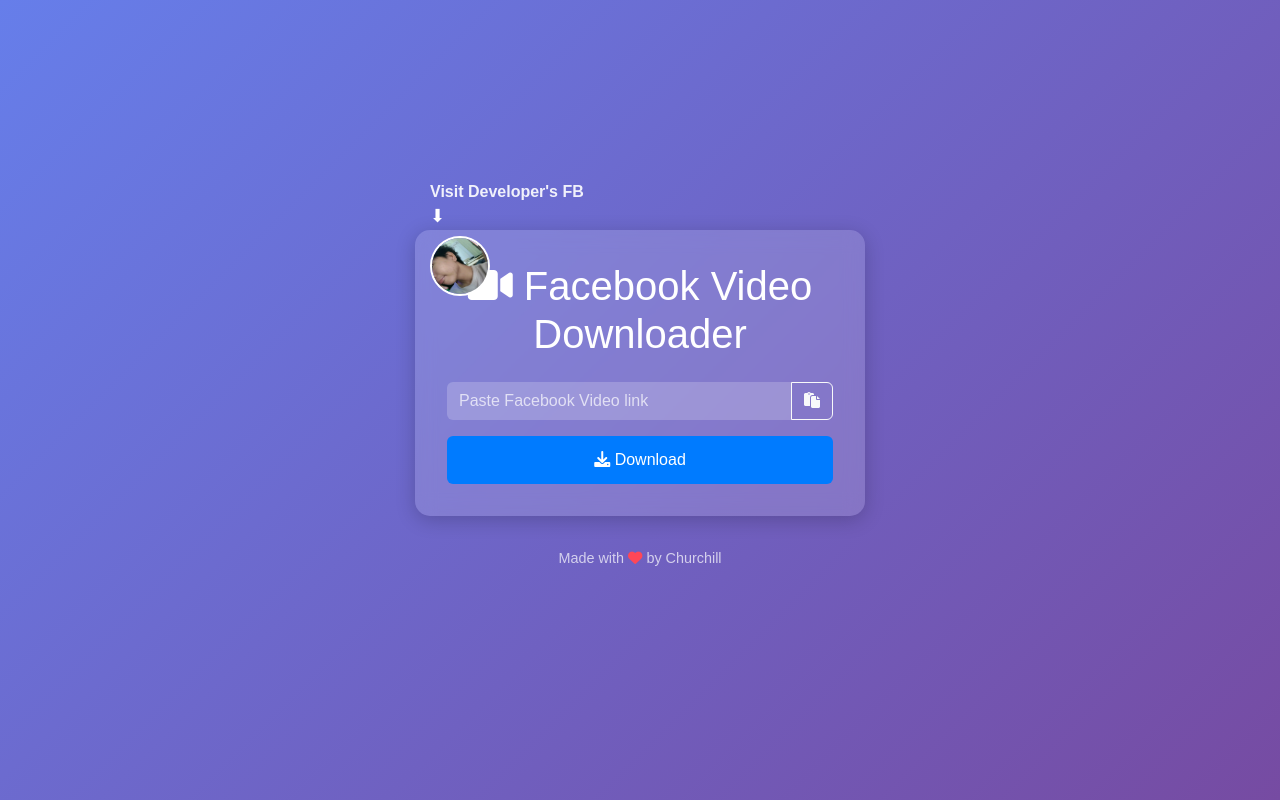
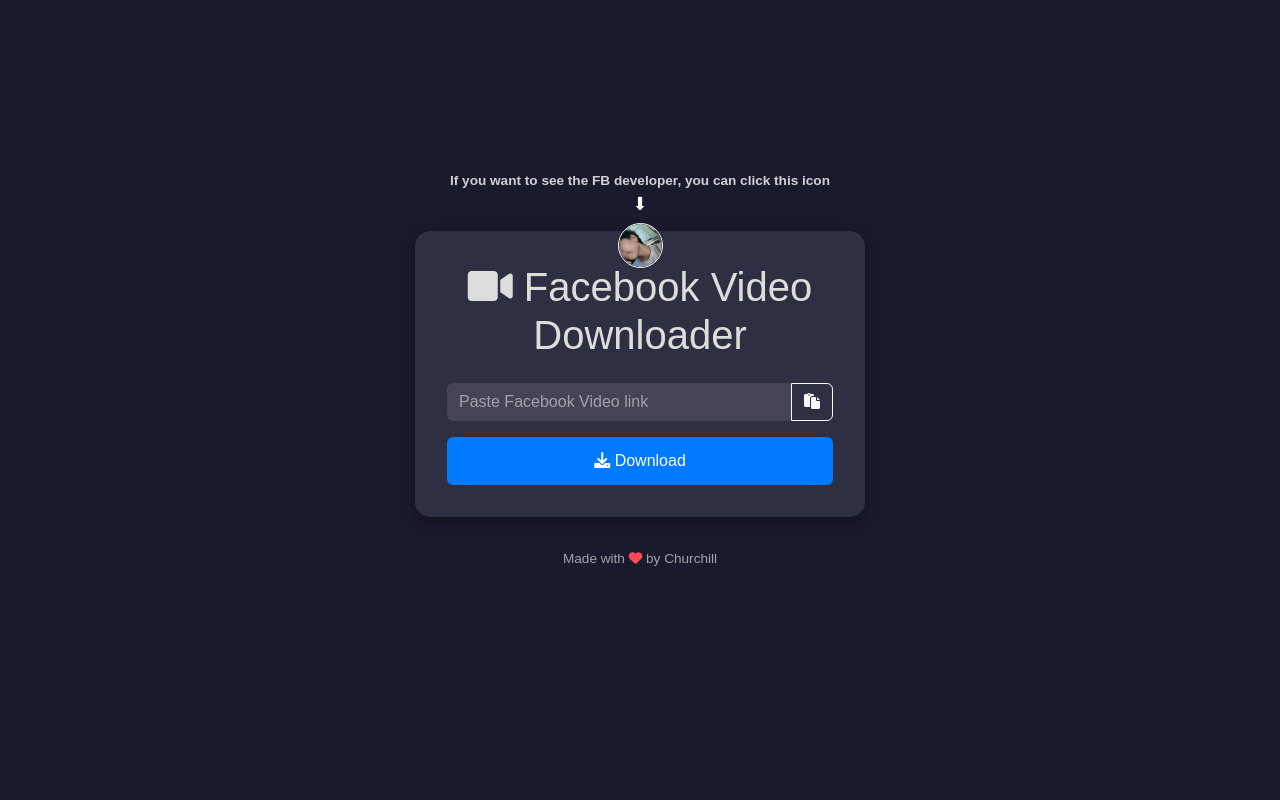
Before and after one commit to Kupalpriv/Fbvideo-downloader, a website: page public/index.html in a window 1280 px wide. Drawn offline with nearby package versions, Linux system fonts and the light colour scheme.

Commit message:
Update index.html

```diff
--- a/public/index.html
+++ b/public/index.html
@@ -8,8 +8,8 @@
     <link href="https://cdnjs.cloudflare.com/ajax/libs/font-awesome/6.0.0-beta3/css/all.min.css" rel="stylesheet">
     <style>
         body {
-            background: linear-gradient(135deg, #667eea, #764ba2);
-            color: #fff;
+            background: #1a1a2e;
+            color: #ddd;
             font-family: 'Arial', sans-serif;
             display: flex;
             flex-direction: column;
@@ -19,11 +19,11 @@
             margin: 0;
         }
         .container {
-            background: rgba(255, 255, 255, 0.15);
+            background: rgba(50, 50, 70, 0.9);
             padding: 2rem;
             border-radius: 15px;
             backdrop-filter: blur(10px);
-            box-shadow: 0 4px 20px rgba(0, 0, 0, 0.2);
+            box-shadow: 0 4px 15px rgba(0, 0, 0, 0.4);
             text-align: center;
             max-width: 450px;
             width: 100%;
@@ -31,16 +31,16 @@
         }
         .dev-info {
             position: absolute;
-            top: -50px;
-            left: 0;
-            text-align: left;
+            top: -60px;
+            left: 50%;
+            transform: translateX(-50%);
+            text-align: center;
             width: 100%;
-            padding-left: 15px;
         }
         .dev-text {
-            font-size: 1rem;
+            font-size: 0.85rem;
             font-weight: bold;
-            color: rgba(255, 255, 255, 0.9);
+            color: rgba(255, 255, 255, 0.8);
             margin-bottom: 5px;
         }
         .arrow {
@@ -49,27 +49,27 @@
             animation: bounce 1.5s infinite;
         }
         .icon {
-            width: 60px;
-            height: 60px;
+            width: 45px;
+            height: 45px;
             border-radius: 50%;
-            border: 2px solid #fff;
+            border: 1px solid #fff;
             cursor: pointer;
             transition: box-shadow 0.3s ease;
         }
         .icon:hover {
-            box-shadow: 0 0 15px rgba(255, 255, 255, 0.8);
+            box-shadow: 0 0 10px rgba(255, 255, 255, 0.7);
         }
         @keyframes bounce {
             0%, 100% { transform: translateY(0); }
-            50% { transform: translateY(-6px); }
+            50% { transform: translateY(-5px); }
         }
         .input-group .form-control {
-            background: rgba(255, 255, 255, 0.2);
+            background: rgba(255, 255, 255, 0.1);
             border: none;
-            color: #fff;
+            color: #ddd;
         }
         .input-group .form-control::placeholder {
-            color: rgba(255, 255, 255, 0.7);
+            color: rgba(255, 255, 255, 0.5);
         }
         .btn-primary {
             background: #007bff;
@@ -83,15 +83,15 @@
         }
         .footer {
             margin-top: 2rem;
-            font-size: 0.9rem;
-            color: rgba(255, 255, 255, 0.7);
+            font-size: 0.85rem;
+            color: rgba(255, 255, 255, 0.6);
         }
     </style>
 </head>
 <body>
     <div class="container">
         <div class="dev-info">
-            <div class="dev-text">Visit Developer's FB</div>
+            <div class="dev-text">If you want to see the FB developer, you can click this icon</div>
             <div class="arrow">⬇</div>
             <img src="icon.jpg" alt="Developer Icon" class="icon" onclick="window.open('https://www.facebook.com/Churchill.Dev4100', '_blank')">
         </div>
```
